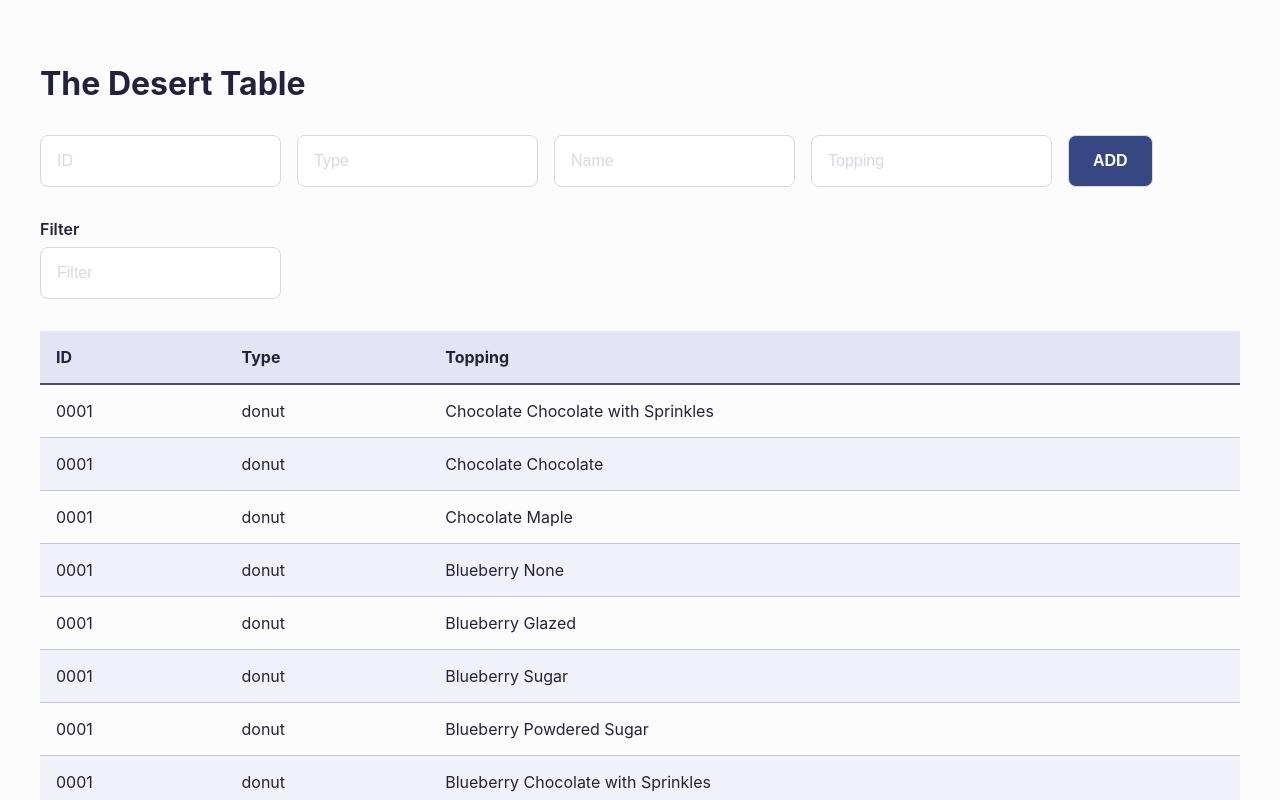
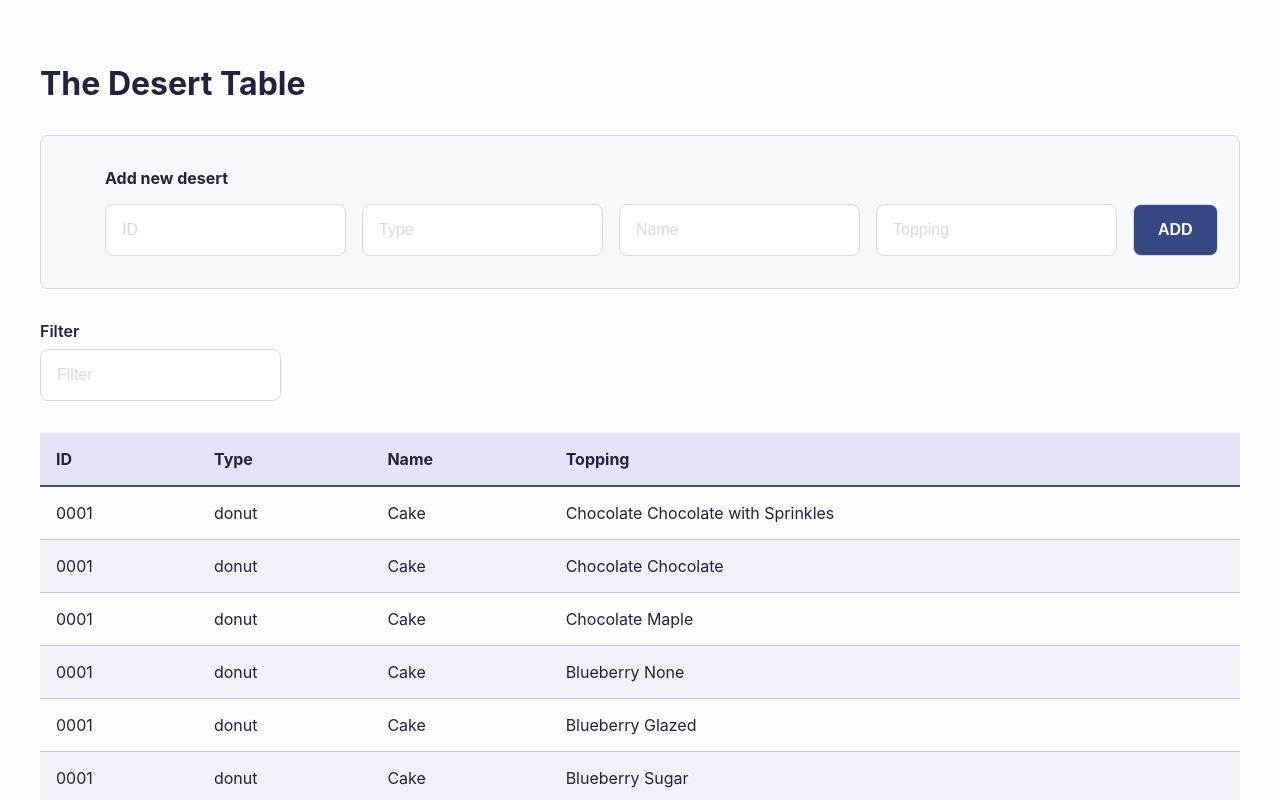
Before and after one commit to soniktrooth/megaport-technical-assesment, a React (Create React App) app: page / in a window 1280 px wide. Shown: the top 800 px of the page. Built offline with nearby package versions, Linux system fonts and the light colour scheme.

Commit message:
Tweaking a few more things

```diff
--- a/src/App.css
+++ b/src/App.css
@@ -14,6 +14,11 @@
   gap: 4rem;
 }
 
-h1 {
+h1,
+h2,
+h3,
+h4,
+h5,
+h6 {
   margin: 0;
 }
--- a/src/components/addForm/addForm.css
+++ b/src/components/addForm/addForm.css
@@ -1,4 +1,14 @@
 .add-form {
+  display: flex;
+  flex-direction: column;
+  gap: 2rem;
+  padding: 4rem 8rem;
+  border: 1px solid var(--grey);
+  border-radius: 1rem;
+  background: var(--light-blue);
+}
+
+.add-form form {
   display: flex;
   gap: 2rem;
 }
--- a/src/components/addForm/index.js
+++ b/src/components/addForm/index.js
@@ -2,7 +2,9 @@ import './addForm.css';
 
 export const AddForm = ({ formData, handleFormChange, handleSubmit }) => {
   return (
-    <form onSubmit={handleSubmit} className="add-form">
+    <div className="add-form">
+      <h4>Add new desert</h4>
+      <form onSubmit={handleSubmit}>
         <input
           type="text"
           placeholder="ID"
@@ -33,5 +35,6 @@ export const AddForm = ({ formData, handleFormChange, handleSubmit }) => {
         />
         <button type="submit">Add</button>
       </form>
+    </div>
   );
 };
--- a/src/components/table/index.js
+++ b/src/components/table/index.js
@@ -7,6 +7,7 @@ export const Table = ({ data, handleSort }) => {
         <tr>
           <th onClick={() => handleSort('id')}>ID</th>
           <th onClick={() => handleSort('type')}>Type</th>
+          <th onClick={() => handleSort('name')}>Name</th>
           <th onClick={() => handleSort('topping')}>Topping</th>
         </tr>
       </thead>
@@ -15,6 +16,7 @@ export const Table = ({ data, handleSort }) => {
           <tr key={index}>
             <td>{item.id}</td>
             <td>{item.type}</td>
+            <td>{item.name}</td>
             <td>{item.topping}</td>
           </tr>
         ))}
--- a/src/index.css
+++ b/src/index.css
@@ -18,6 +18,7 @@ body {
   --dark-blue-grey: #22223c;
   --blue-grey: #4a4e69;
   --blue: #364783;
+  --light-blue: #f7f9fc;
   --grey: #d6d9df;
   --light-grey: #c3c7e3;
   --lightest-grey: #f0f1f9;
```
Lines whose indentation alone changed are shown as unchanged.
